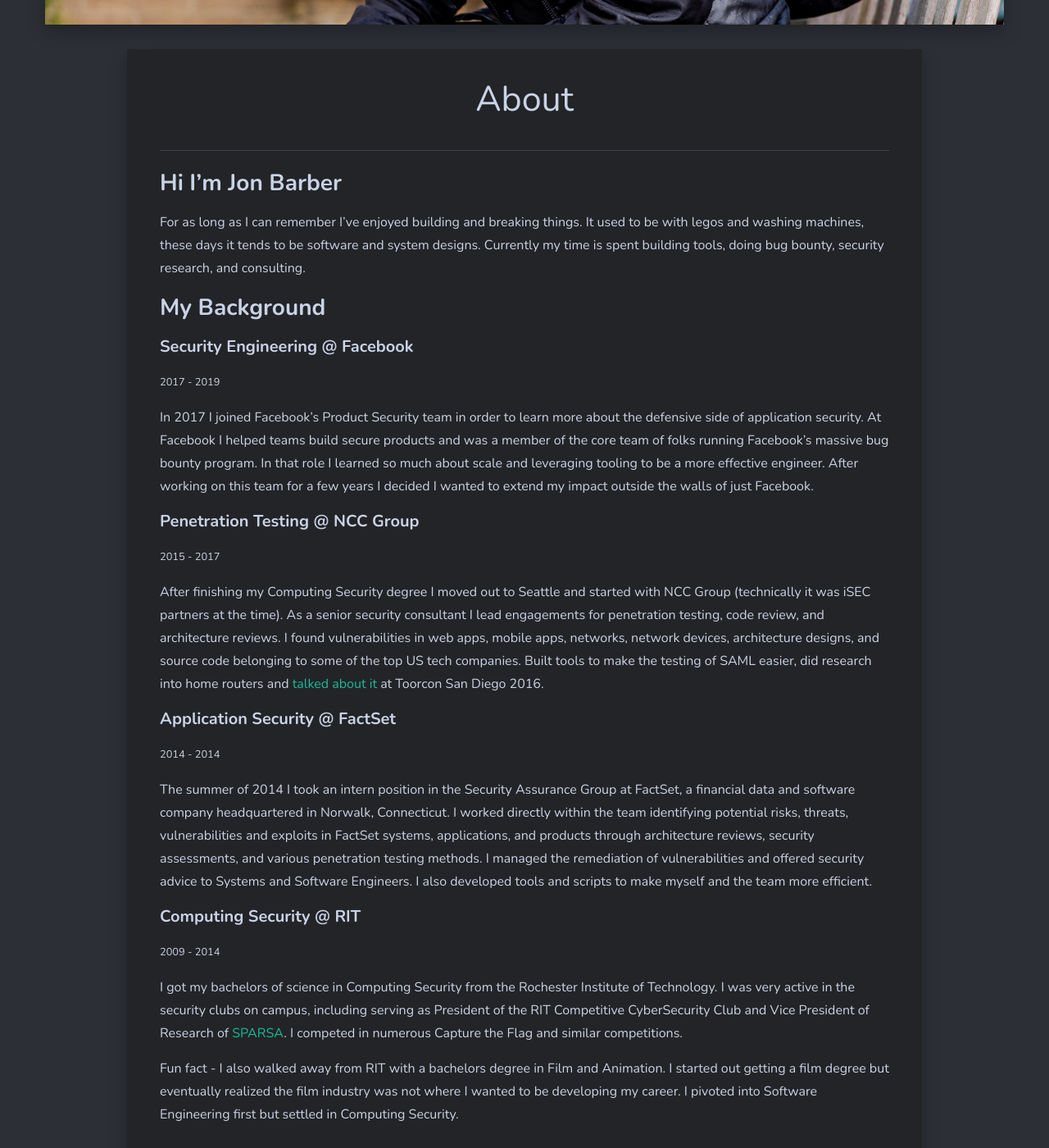
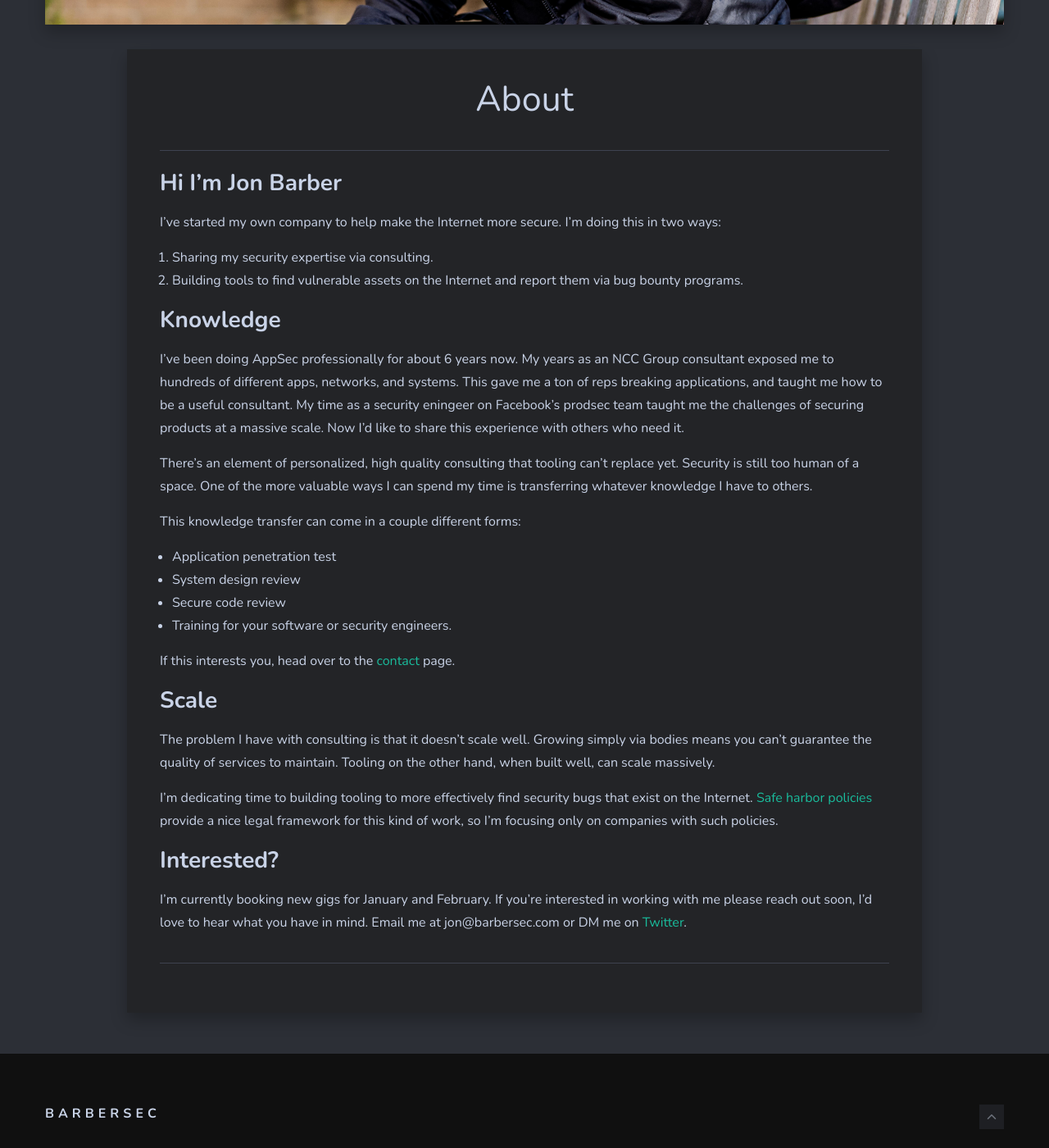
Before and after one commit to BonJarber/bonjarber.github.io, a Jekyll site: the page built from _pages/about.md, in a window 1280 px wide and 1400 px high, scrolled down 665 px. Shown: the whole window at 82% size. Built offline with Jekyll 4.4.1, drawn with Linux system fonts in a browser that asks for light colours; nearby versions of some CDN libraries; some web fonts are replaced.

Commit message:
Updated the about page

```diff
--- a/_pages/about.md
+++ b/_pages/about.md
@@ -7,41 +7,48 @@
 
 ## Hi I'm Jon Barber
 
-For as long as I can remember I've enjoyed building and breaking things. It used to be with legos and washing machines, these days it tends to be software and system designs. Currently my time is spent building tools, doing bug bounty, security research, and consulting.
+I've started my own company to help make the Internet more secure. I'm doing
+this in two ways:
 
+1. Sharing my security expertise via consulting.
+2. Building tools to find vulnerable assets on the Internet and report them via
+bug bounty programs.
 
-## My Background
+## Knowledge
 
-#### Security Engineering @ Facebook
-<small>2017 - 2019</small>
+I've been doing AppSec professionally for about 6 years now. My years as an NCC
+Group consultant exposed me to hundreds of different apps, networks, and
+systems. This gave me a ton of reps breaking applications, and taught me how to
+be a useful consultant. My time as a security eningeer on Facebook's prodsec
+team taught me the challenges of securing products at a massive scale. Now I'd
+like to share this experience with others who need it.
 
-In 2017 I joined Facebook's Product Security team in order to learn more about
-the defensive side of application security. At Facebook I helped teams build
-secure products and was a member of the core team of folks running Facebook's
-massive bug bounty program. In that role I learned so much about scale and
-leveraging tooling to be a more effective engineer. After working on this team
-for a few years I decided I wanted to extend my impact outside the walls of just
-Facebook.
+There's an element of personalized, high quality consulting that tooling can't
+replace yet. Security is still too human of a space. One of the more valuable
+ways I can spend my time is transferring whatever knowledge I have to others.
 
+This knowledge transfer can come in a couple different forms:
+- Application penetration test
+- System design review
+- Secure code review
+- Training for your software or security engineers.
 
-#### Penetration Testing @ NCC Group
-<small>2015 - 2017</small>
+If this interests you, head over to the [contact](/contact/index.html) page.
 
-After finishing my Computing Security degree I moved out to Seattle and started with NCC Group (technically it was iSEC partners at the time). As a senior security consultant I lead engagements for penetration testing, code review, and architecture reviews. I found vulnerabilities in web apps, mobile apps, networks, network devices, architecture designs, and source code belonging to some of the top US tech companies. Built tools to make the testing of SAML easier, did research into home routers and <a href="https://infocondb.org/con/toorcon/toorcon-san-diego-18/the-wireless-elephant-in-the-living-room">talked about it</a> at Toorcon San Diego 2016.
+## Scale
 
+The problem I have with consulting is that it doesn't scale well. Growing simply
+via bodies means you can't guarantee the quality of services to maintain.
+Tooling on the other hand, when built well, can scale massively.
 
-#### Application Security @ FactSet
-<small>2014 - 2014</small>
+I'm dedicating time to building tooling to more effectively find security bugs
+that exist on the Internet. <a href="https://disclose.io/">Safe harbor policies
+</a> provide a nice legal framework for this kind of work, so I'm focusing only
+on companies with such policies.
 
-The summer of 2014 I took an intern position in the Security Assurance Group at FactSet, a financial data and software company headquartered in Norwalk, Connecticut. I worked directly within the team identifying potential risks, threats, vulnerabilities and exploits in FactSet systems, applications, and products through architecture reviews, security assessments, and various penetration testing methods. I managed the remediation of vulnerabilities and offered security advice to Systems and Software Engineers. I also developed tools and scripts to make myself and the team more efficient.
+## Interested?
 
-
-#### Computing Security @ RIT
-<small>2009 - 2014</small>
-
-I got my bachelors of science in Computing Security from the Rochester Institute of Technology. I was very active in the security clubs on campus, including serving as President of the RIT Competitive CyberSecurity Club and Vice President of Research of <a href="https://ritpedia.rit.edu/Security_Practices_and_Research_Student_Association">SPARSA</a>. I competed in numerous Capture the Flag and similar competitions.
-
-Fun fact - I also walked away from RIT with a bachelors degree in Film and
-Animation. I started out getting a film degree but eventually realized the film
-industry was not where I wanted to be developing my career. I pivoted into
-Software Engineering first but settled in Computing Security.
+I'm currently booking new gigs for January and February. If you're interested in
+working with me please reach out soon, I'd love to hear what you have in mind.
+Email me at jon@barbersec.com or DM me on
+<a href="https://twitter.com/bonjarber">Twitter</a>.
```
Also changed, not shown: _posts/2019-10-04-barbersec-begins.markdown (deleted, +0 -53 lines).
